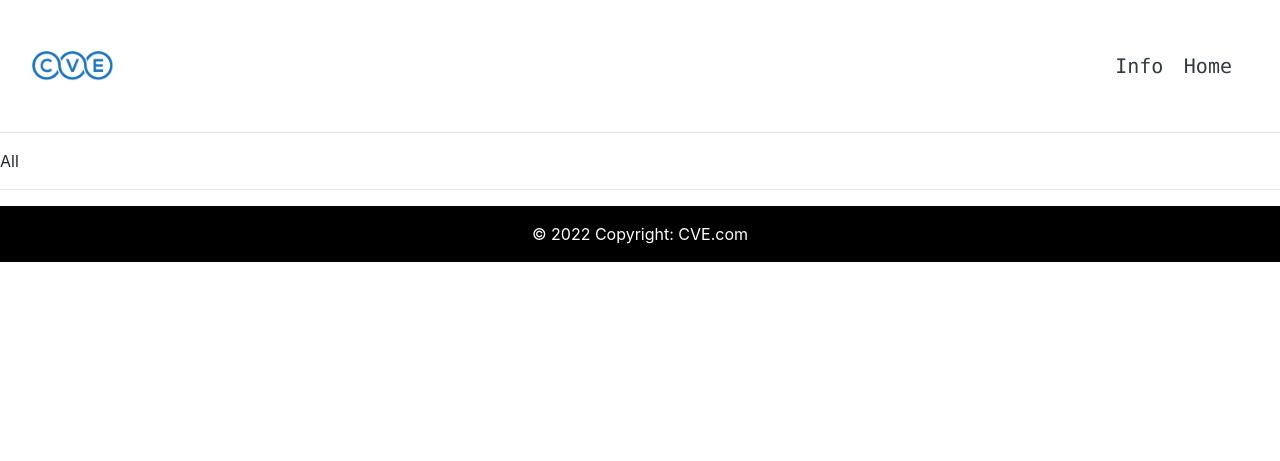
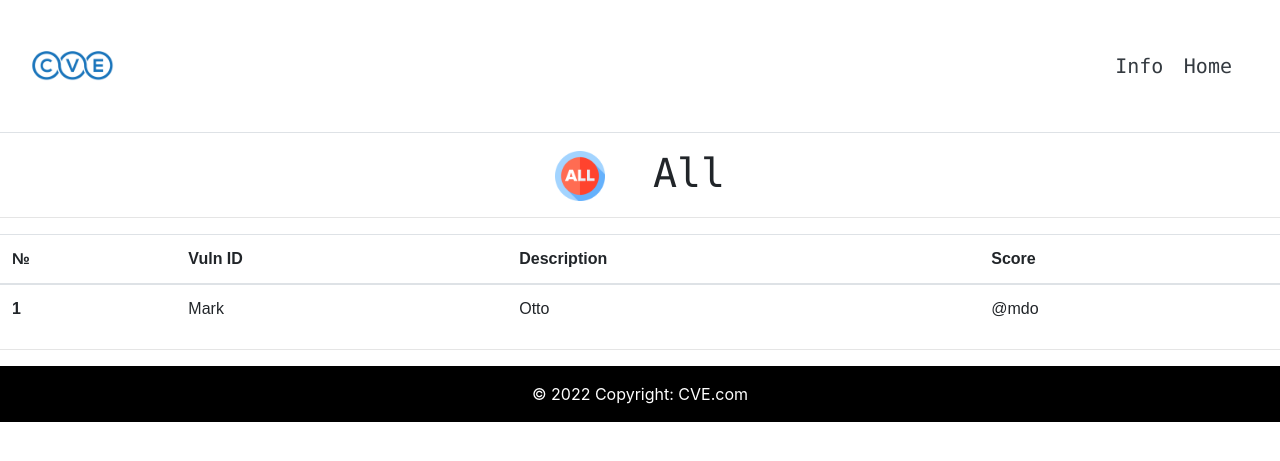
Before and after one commit to Roman-jx/Django_cve_api, a Django app: page /get/all in a window 1280 px wide. Shown: the top 461 px of the page. Run offline with Django 4.2, Linux system fonts and the light colour scheme.

Commit message:
update modules

```diff
--- a/module_2_project/module_2_project/static/style.css
+++ b/module_2_project/module_2_project/static/style.css
@@ -40,16 +40,22 @@
     border: 2px solid beige;
     border-radius: 16px;
 }
+.main-text{
+    text-align: center;
+    text-decoration: none;
+    font-family: "Bitstream Vera Sans Mono", Monaco, "Courier New", Courier, monospace;
+}
+table {
+  font-family: arial, sans-serif;
+  border-collapse: collapse;
+  width: 100%;
+}
 
-/*
-    Footer
-*/
-.ftr {
-  position: fixed;
-  left: 0;
-  bottom: 0;
-  width: 100%;
-  background-color: red;
-  color: white;
-  text-align: center;
-}
+/*td, th {*/
+/*  border: 1px solid #dddddd;*/
+/*  text-align: left;*/
+/*  padding: 8px;*/
+/*}*/
+/*tr:nth-child(even) {*/
+/*  background-color: #dddddd;*/
+/*}*/
--- a/module_2_project/module_2_project/templates/get_all.html
+++ b/module_2_project/module_2_project/templates/get_all.html
@@ -1,6 +1,29 @@
 {% extends 'base.html' %}
 {% load static %}
 {% block content %}
-All
+    <div class="main-text">
+        <h1><img src="{% static 'all.png' %}" width="50" height="50">&nbsp&nbspAll</h1>
+    </div>
+    <hr>
+    <div class="mid-dict1">
+        <table class="table">
+          <thead>
+            <tr>
+              <th scope="col">№</th>
+              <th scope="col">Vuln ID</th>
+              <th scope="col">Description</th>
+              <th scope="col">Score</th>
+            </tr>
+          </thead>
+          <tbody>
+            <tr>
+              <th scope="row">1</th>
+              <td>Mark</td>
+              <td>Otto</td>
+              <td>@mdo</td>
+            </tr>
+          </tbody>
+        </table>
+    </div>
 <hr>
 {% endblock %}
--- a/module_2_project/module_2_project/views.py
+++ b/module_2_project/module_2_project/views.py
@@ -1,6 +1,9 @@
 from django.http import HttpResponse, HttpResponseNotFound
 from django.shortcuts import render
 import logging
+import datetime
+import pdfkit
+
 
 Logging = logging.getLogger('main')
 NIST_API_KEY = "5a79759a-92b1-4807-9c68-df070b8461ef"
@@ -24,3 +27,5 @@
 def get_all(request):
     Logging.info("BOT")
     return render(request, "get_all.html", {"title": "All cve"})
+
+# def get
```
Also changed, not shown: module_2_project/module_2_project/models.py (deleted, +0 -12 lines), module_2_project/module_2_project/templates/get_critical.html (+24 -1 lines), module_2_project/module_2_project/templates/get_new.html (+24 -1 lines), module_2_project/requirements.txt (added, +15 -0 lines).
